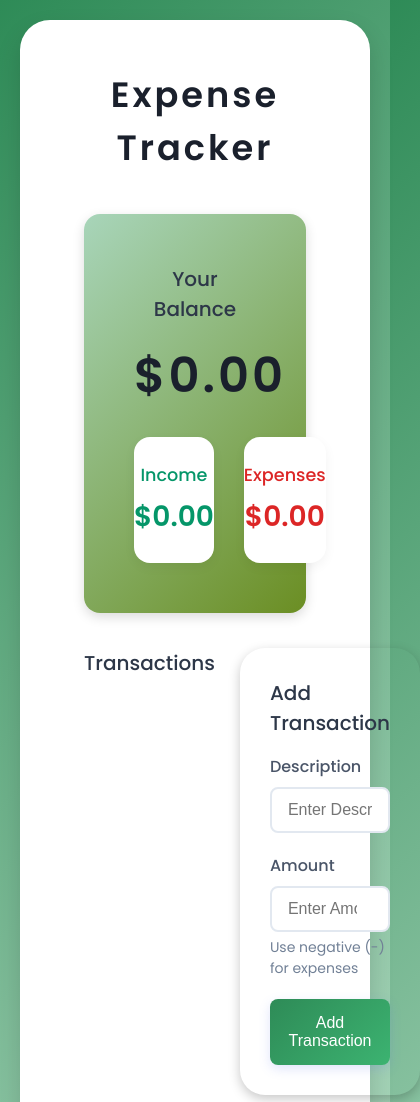
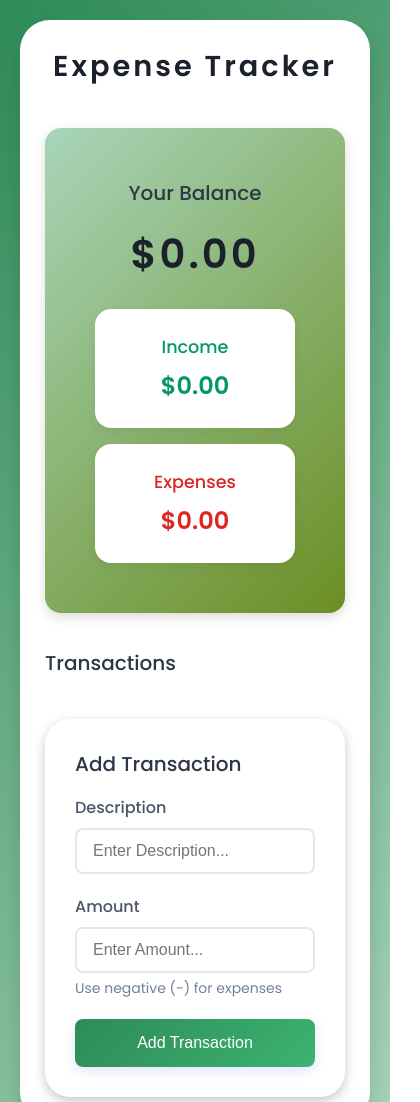
Before and after one commit to CoderCat010/Expense-Tracker-JSproject, a plain HTML site: page index.html in a window 390 px wide. Shown: the top 1102 px of the page, 420 px wide, since content can reach past the window. Drawn offline with Linux system fonts and the light colour scheme.

Commit message:
added responsive part

```diff
--- a/index.html
+++ b/index.html
@@ -7,6 +7,7 @@
 
     <!-- css file -->
      <link rel="stylesheet" href="./style.css">
+     <link rel="stylesheet" href="./responsive.css">
 
      <!-- font -->
       <link rel="preconnect" href="https://fonts.googleapis.com">
--- a/responsive.css
+++ b/responsive.css
@@ -0,0 +1,35 @@
+@media (max-width: 990px){
+    .main-content{
+        grid-template-columns: 1fr;
+    }
+    #transform-list{
+        max-height: 300px;
+    }
+}
+
+@media (max-width: 400px){
+    .container{
+        padding: 25px;
+    }
+
+    .balance-history{
+        grid-template-columns: 1fr;
+        gap: 16px;
+    }
+
+    .balance-container h1{
+        font-size: 2.5rem;
+    }
+
+    .income p, .expenses p{
+    font-size: 1.5rem;
+    }
+
+    .transaction{
+        padding: 14px 16px;
+    }
+
+    h1{
+        font-size: 1.8rem;
+    }
+}
```
